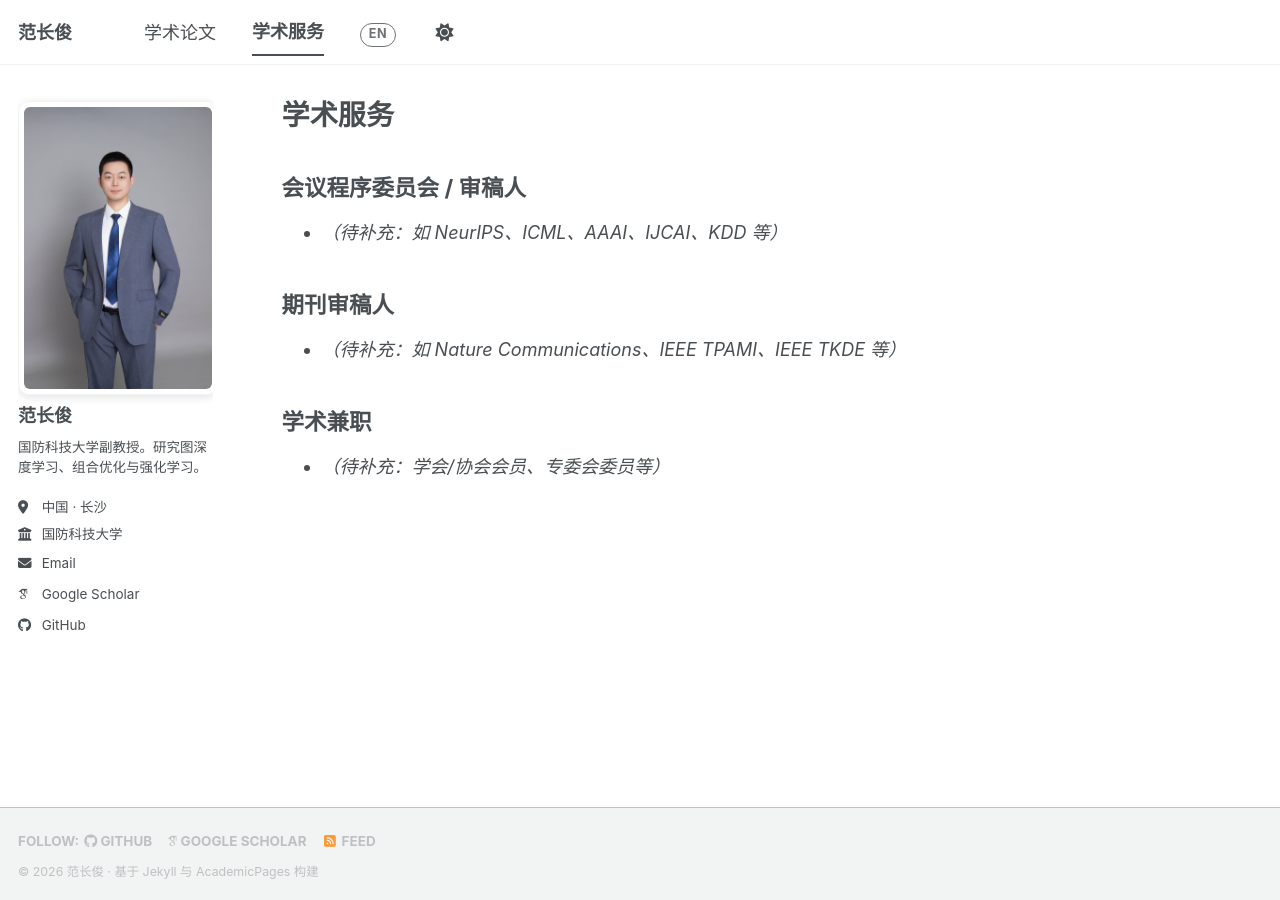
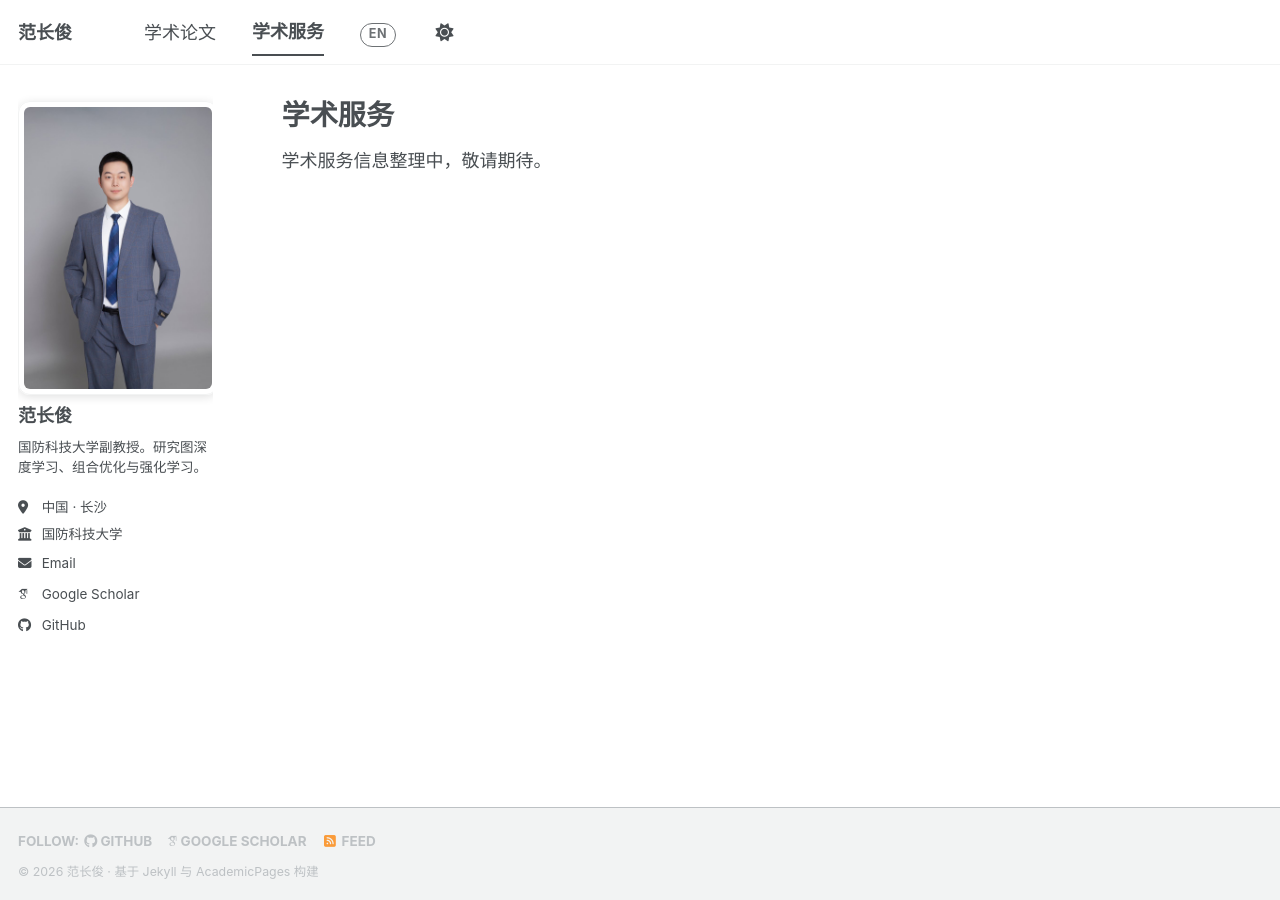
Before and after one commit to fanchangjun/fanchangjun.github.io, a Jekyll site: the page built from _pages/service.md, in a window 1280 px wide. Built offline with Jekyll 4.4.1, drawn with Linux system fonts in a browser that asks for light colours; some web fonts are replaced; a script bundle is joined from its source files by our own code; library files that are not in the unit come from our copies.

Commit message:
content: simplify Service page to a placeholder with fill-in template
Co-authored-by: Cursor <cursoragent@cursor.com>

```diff
--- a/_pages/service.md
+++ b/_pages/service.md
@@ -7,17 +7,36 @@ author_profile: true
 
 {% include base_path %}
 
-## <span class="lang-en">Conference Program Committee / Reviewer</span><span class="lang-zh">会议程序委员会 / 审稿人</span>
-
 <div class="lang-zh" markdown="1">
 
-- _（待补充：如 NeurIPS、ICML、AAAI、IJCAI、KDD 等）_
+学术服务信息整理中，敬请期待。
 
 </div>
 
 <div class="lang-en" markdown="1">
 
-- _(To be updated: e.g., NeurIPS, ICML, AAAI, IJCAI, KDD, etc.)_
+Academic service information is being compiled. Stay tuned.
+
+</div>
+
+<!--
+============================================================
+填写说明（编辑好后删掉本段注释即可，注释不会显示在网页上）：
+把上面两个 <div> 占位段落替换成下面这种格式，分中文(lang-zh)和英文(lang-en)两份。
+
+## <span class="lang-en">Conference Program Committee / Reviewer</span><span class="lang-zh">会议程序委员会 / 审稿人</span>
+
+<div class="lang-zh" markdown="1">
+
+- NeurIPS（2023–至今）
+- AAAI（2022–至今）
+
+</div>
+
+<div class="lang-en" markdown="1">
+
+- NeurIPS (2023–present)
+- AAAI (2022–present)
 
 </div>
 
@@ -25,26 +44,16 @@ author_profile: true
 
 <div class="lang-zh" markdown="1">
 
-- _（待补充：如 Nature Communications、IEEE TPAMI、IEEE TKDE 等）_
+- Nature Communications
+- IEEE TPAMI
 
 </div>
 
 <div class="lang-en" markdown="1">
 
-- _(To be updated: e.g., Nature Communications, IEEE TPAMI, IEEE TKDE, etc.)_
+- Nature Communications
+- IEEE TPAMI
 
 </div>
-
-## <span class="lang-en">Professional Affiliations</span><span class="lang-zh">学术兼职</span>
-
-<div class="lang-zh" markdown="1">
-
-- _（待补充：学会/协会会员、专委会委员等）_
-
-</div>
-
-<div class="lang-en" markdown="1">
-
-- _(To be updated: society memberships, technical committees, etc.)_
-
-</div>
+============================================================
+-->
```
